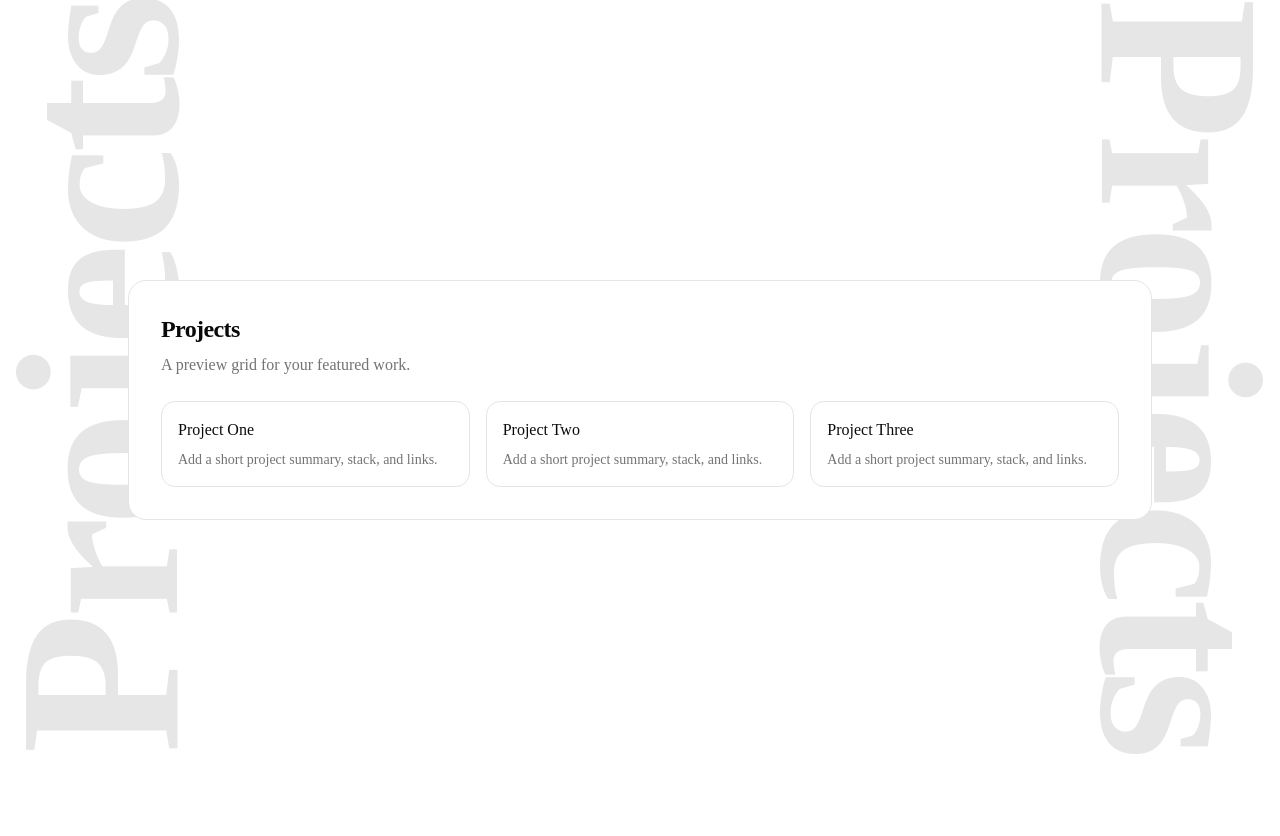
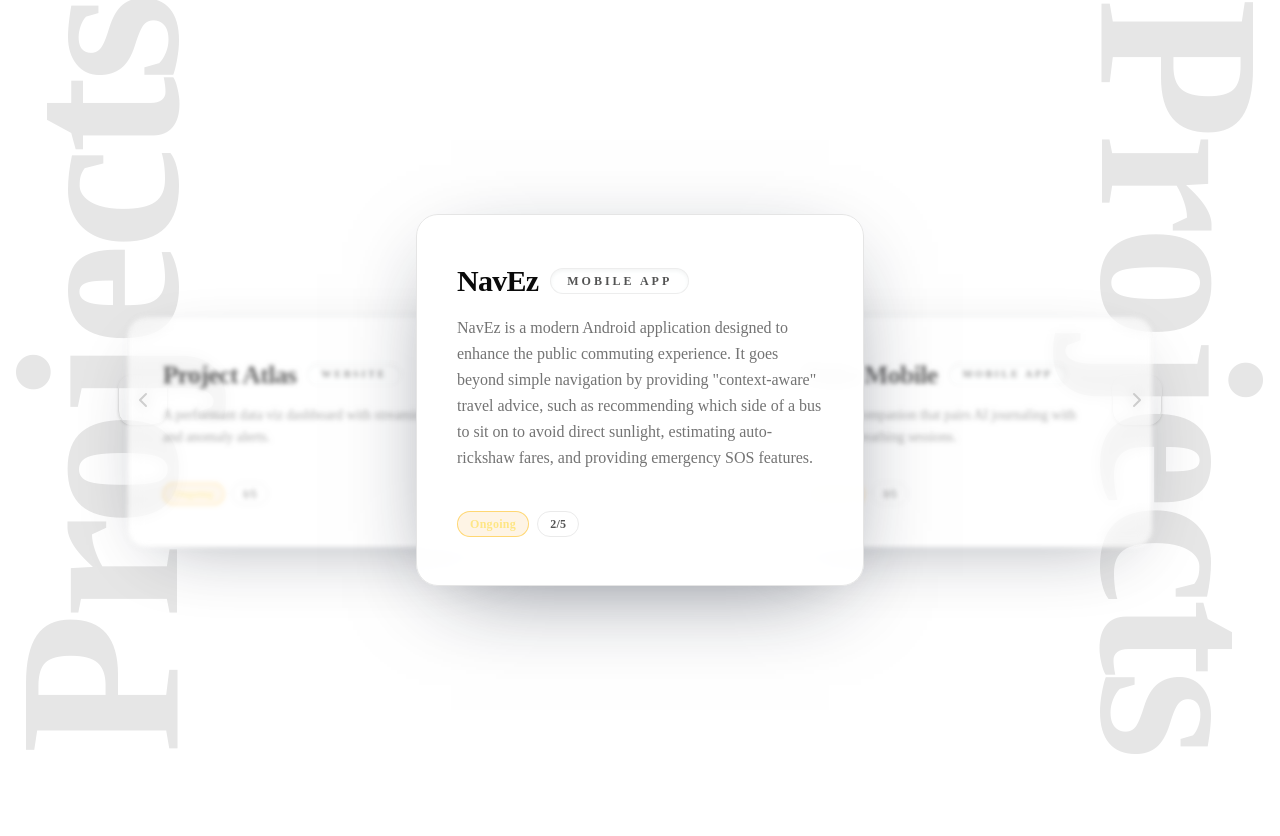
Before and after one commit to jeswinpeter/portfolio_web, a Next.js app: page / in a window 1280 px wide. Shown: the part 1624-2460 px from the top of the page. Built offline with nearby package versions, Linux system fonts and the light colour scheme.

Commit message:
Project card + animation

```diff
--- a/package.json
+++ b/package.json
@@ -12,6 +12,7 @@
     "@base-ui/react": "^1.3.0",
     "class-variance-authority": "^0.7.1",
     "clsx": "^2.1.1",
+    "framer-motion": "^12.38.0",
     "lucide-react": "^0.577.0",
     "next": "16.2.0",
     "react": "19.2.4",
--- a/src/components/sections/ContactSection.tsx
+++ b/src/components/sections/ContactSection.tsx
@@ -1,7 +1,6 @@
 const socialLinks = [
-  { label: "GitHub", href: "https://github.com/your-username" },
-  { label: "LinkedIn", href: "https://linkedin.com/in/your-profile" },
-  { label: "X", href: "https://x.com/your-handle" },
+  { label: "GitHub", href: "https://github.com/jeswinpeter" },
+  { label: "LinkedIn", href: "https://linkedin.com/in/jeswin-peter-019873294" },
 ];
 
 export function ContactSection() {
--- a/src/components/sections/ProjectsSection.tsx
+++ b/src/components/sections/ProjectsSection.tsx
@@ -1,44 +1,204 @@
-const placeholders = ["Project One", "Project Two", "Project Three"];
+'use client';
+
+import { motion } from 'framer-motion';
+import { useEffect, useMemo, useState, type MouseEvent } from 'react';
+import { ChevronLeft, ChevronRight } from 'lucide-react';
+
+type ProjectStatus = 'Ongoing' | 'Deployed' | 'Upcoming';
+type ProjectType = 'Mobile app' | 'Website';
+
+const projects: Array<{
+  id: string;
+  title: string;
+  description: string;
+  type: ProjectType;
+  status: ProjectStatus;
+}> = [
+  {
+    id: 'atlas',
+    title: 'Project Atlas',
+    description: 'A performant data viz dashboard with streaming metrics and anomaly alerts.',
+    type: 'Website',
+    status: 'Ongoing',
+  },
+  {
+    id: 'nav-ez',
+    title: 'NavEz',
+    description: 'NavEz is a modern Android application designed to enhance the public commuting experience. It goes beyond simple navigation by providing "context-aware" travel advice, such as recommending which side of a bus to sit on to avoid direct sunlight, estimating auto-rickshaw fares, and providing emergency SOS features.',
+    type: 'Mobile app',
+    status: 'Ongoing',
+  },
+  {
+    id: 'pulse',
+    title: 'Pulse Mobile',
+    description: 'Wellness companion that pairs AI journaling with adaptive breathing sessions.',
+    type: 'Mobile app',
+    status: 'Ongoing',
+  },
+  {
+    id: 'forge',
+    title: 'Forge Build Tools',
+    description: 'DX toolkit that cuts CI feedback loops with smart caching and previews.',
+    type: 'Website',
+    status: 'Upcoming',
+  },
+  {
+    id: 'tidal',
+    title: 'Tidal Commerce',
+    description: 'Composable storefront starter focused on speed, accessibility, and storytelling.',
+    type: 'Website',
+    status: 'Deployed',
+  },
+];
+
+type SlotKey = -1 | 0 | 1 | 'hiddenLeft' | 'hiddenRight';
+
+const slotPositions: Record<SlotKey, { x: number; y: number; scale: number; opacity: number; zIndex: number }> = {
+  [-1]: { x: -320, y: 32, scale: 0.86, opacity: 0.6, zIndex: 10 },
+  0: { x: 0, y: 0, scale: 1, opacity: 1, zIndex: 40 },
+  1: { x: 320, y: 32, scale: 0.86, opacity: 0.6, zIndex: 10 },
+  hiddenLeft: { x: -520, y: 20, scale: 0.72, opacity: 0, zIndex: 0 },
+  hiddenRight: { x: 520, y: 20, scale: 0.72, opacity: 0, zIndex: 0 },
+};
+
+const cardTransition = { duration: 0.55, ease: [0.22, 0.61, 0.36, 1] };
+
+const statusStyles: Record<ProjectStatus, string> = {
+  Ongoing: 'border-amber-400/50 bg-amber-500/10 text-amber-200',
+  Deployed: 'border-emerald-400/50 bg-emerald-500/10 text-emerald-200',
+  Upcoming: 'border-sky-400/50 bg-sky-500/10 text-sky-200',
+};
+
+const getSlotForIndex = (index: number, current: number, total: number): SlotKey => {
+  const normalized = (index - current + total) % total;
+  if (normalized === 0) return 0;
+  if (normalized === 1) return 1;
+  if (normalized === total - 1) return -1;
+  return normalized < total / 2 ? 'hiddenRight' : 'hiddenLeft';
+};
 
 export function ProjectsSection() {
+  const [current, setCurrent] = useState(0);
+  const [isPaused, setIsPaused] = useState(false);
+
+  useEffect(() => {
+    if (isPaused) {
+      return undefined;
+    }
+
+    const interval = setInterval(() => {
+      setCurrent((prev) => (prev + 1) % projects.length);
+    }, 4000);
+
+    return () => clearInterval(interval);
+  }, [isPaused]);
+
+  const goNext = () => {
+    setIsPaused(false);
+    setCurrent((prev) => (prev + 1) % projects.length);
+  };
+  const goPrev = () => {
+    setIsPaused(false);
+    setCurrent((prev) => (prev - 1 + projects.length) % projects.length);
+  };
+
+  const orderedProjects = useMemo(() => projects, []);
+
+  const handleSectionClick = () => {
+    if (isPaused) {
+      setIsPaused(false);
+    }
+  };
+
+  const handleCardClick = (event: MouseEvent, isActive: boolean) => {
+    event.stopPropagation();
+    if (isActive && !isPaused) {
+      setIsPaused(true);
+    }
+  };
+
   return (
     <section
       id="projects"
       className="relative flex min-h-screen w-full items-center overflow-hidden px-4 pb-16 pt-28 sm:px-6 lg:px-8"
+      onClick={handleSectionClick}
     >
-
-      {/* Left edge */}
+      {/* Edge watermarks to frame the section */}
       <div className="pointer-events-none absolute left-25 top-1/2 z-0 -translate-y-1/2 -translate-x-1/2">
         <h2 className="-rotate-90 text-[clamp(5rem,18vw,16rem)] font-black tracking-tight text-foreground/10 whitespace-nowrap">
           Projects
         </h2>
       </div>
-
-      {/* Right edge */}
       <div className="pointer-events-none absolute right-25 top-1/2 z-0 -translate-y-1/2 translate-x-1/2">
         <h2 className="rotate-90 text-[clamp(5rem,18vw,16rem)] font-black tracking-tight text-foreground/10 whitespace-nowrap">
           Projects
         </h2>
       </div>
 
-      <div className="relative z-10 mx-auto w-full max-w-5xl rounded-2xl border border-border bg-card p-6 sm:p-8">
-        <h2 className="text-2xl font-semibold tracking-tight">Projects</h2>
-        <p className="mt-2 text-muted-foreground">
-          A preview grid for your featured work.
-        </p>
+      <div className="relative z-20 mx-auto w-full max-w-6xl">
+        <div className="flex items-center justify-center gap-6">
+          <motion.button
+            whileHover={{ scale: 1.08 }}
+            whileTap={{ scale: 0.94 }}
+            onClick={goPrev}
+            className="rounded-xl border border-border p-3 shadow-sm transition-colors hover:bg-accent"
+            aria-label="Previous project"
+          >
+            <ChevronLeft className="h-6 w-6" />
+          </motion.button>
 
-        <div className="mt-6 grid gap-4 sm:grid-cols-2 lg:grid-cols-3">
-          {placeholders.map((project) => (
-            <article
-              key={project}
-              className="rounded-xl border border-border bg-background p-4"
-            >
-              <h3 className="font-medium">{project}</h3>
-              <p className="mt-2 text-sm text-muted-foreground">
-                Add a short project summary, stack, and links.
-              </p>
-            </article>
-          ))}
+          <div className="relative flex h-[30rem] w-full max-w-4xl items-center justify-center">
+            {orderedProjects.map((project, index) => {
+              const slot = getSlotForIndex(index, current, orderedProjects.length);
+              const position = slotPositions[slot];
+              const isActive = slot === 0;
+              const targetScale = isActive && isPaused ? position.scale + 0.08 : position.scale;
+
+              return (
+                <motion.article
+                  key={project.id}
+                  onClick={(event) => handleCardClick(event, isActive)}
+                  className="absolute w-full max-w-md rounded-3xl border border-border bg-card/95 px-10 py-12 shadow-[0_25px_90px_-35px_rgba(15,23,42,0.65)] backdrop-blur"
+                  animate={{
+                    x: position.x,
+                    y: position.y,
+                    scale: targetScale,
+                    opacity: position.opacity,
+                    zIndex: position.zIndex,
+                    filter: isActive ? 'blur(0px)' : 'blur(0.15rem)',
+                  }}
+                  transition={cardTransition}
+                  style={{ pointerEvents: isActive ? 'auto' : 'none' }}
+                >
+                  <div className="flex flex-wrap items-center gap-3 text-left">
+                    <h3 className="text-3xl font-bold tracking-tight">{project.title}</h3>
+                    <span className="inline-flex items-center rounded-full border border-border/70 bg-background/70 px-4 py-1 text-xs font-semibold uppercase tracking-[0.25em] text-foreground/70 shadow-inner">
+                      {project.type}
+                    </span>
+                  </div>
+                  <p className="mt-4 text-base leading-relaxed text-muted-foreground">{project.description}</p>
+                  <div className="mt-10 flex flex-wrap gap-2 text-xs font-semibold tracking-wide">
+                    <span className={`rounded-full border px-3 py-1 ${statusStyles[project.status]}`}>
+                      {project.status}
+                    </span>
+                    <span className="rounded-full border border-border/80 px-3 py-1 text-foreground/70">
+                      {index + 1}/{orderedProjects.length}
+                    </span>
+                  </div>
+                </motion.article>
+              );
+            })}
+          </div>
+
+          <motion.button
+            whileHover={{ scale: 1.08 }}
+            whileTap={{ scale: 0.94 }}
+            onClick={goNext}
+            className="rounded-xl border border-border p-3 shadow-sm transition-colors hover:bg-accent"
+            aria-label="Next project"
+          >
+            <ChevronRight className="h-6 w-6" />
+          </motion.button>
         </div>
       </div>
     </section>
```
Also changed, not shown: 1 other file (tests, documents, lock files or other folders).
